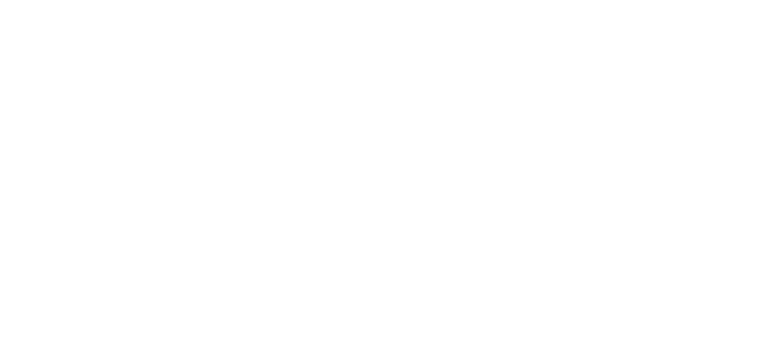
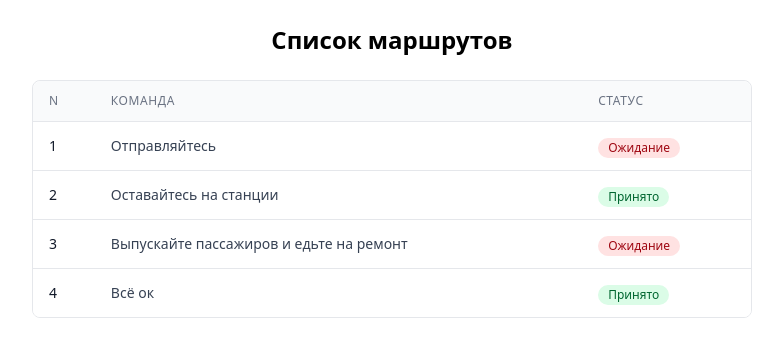
Before and after one commit to thrandishow/quietfront, a Next.js app: page /dispatcher in a window 1280 px wide. Shown: the top 352 px of the page, without its empty margins (248-1031 px from the left). Built offline with nearby package versions, Linux system fonts and the light colour scheme.

Commit message:
Added routes table

```diff
--- a/src/app/dispatcher/page.tsx
+++ b/src/app/dispatcher/page.tsx
@@ -1,3 +1,5 @@
+"use server";
+
 type Route = {
   id: number;
   team: string;
@@ -15,43 +17,62 @@
   { id: 4, team: "Всё ок", status: "Принято" },
 ];
 
-export default async function Page() {
-  <div className="max-w-2xl mx-auto p-6 bg-black rounded-lg shadow-md">
-    <h2 className="text-xl font-bold mb-4 text-center">Список маршрутов</h2>
+export default async function DispatcherPage() {
+  return (
+    <div className="max-w-3xl mx-auto p-4 sm:p-6">
+      <h1 className="text-2xl font-bold text-center mb-6">Список маршрутов</h1>
 
-    <div className="overflow-x-auto">
-      <table className="min-w-full border-collapse">
-        <thead>
-          <tr className="bg-gray-50">
-            <th className="px-4 py-3 text-left text-sm font-semibold text-gray-700 border-b border-gray-200 rounded-tl-lg rounded-bl-lg">
+      <div className="overflow-x-auto rounded-lg border border-gray-200">
+        <table className="min-w-full divide-y divide-gray-200">
+          <thead className="bg-gray-50">
+            <tr>
+              <th
+                scope="col"
+                className="px-4 py-3 text-left text-xs font-medium text-gray-500 uppercase tracking-wider rounded-tl-lg"
+              >
                 N
               </th>
-            <th className="px-4 py-3 text-left text-sm font-semibold text-gray-700 border-b border-gray-200">
+              <th
+                scope="col"
+                className="px-4 py-3 text-left text-xs font-medium text-gray-500 uppercase tracking-wider"
+              >
                 Команда
               </th>
-            <th className="px-4 py-3 text-left text-sm font-semibold text-gray-700 border-b border-gray-200 rounded-tr-lg rounded-br-lg">
+              <th
+                scope="col"
+                className="px-4 py-3 text-left text-xs font-medium text-gray-500 uppercase tracking-wider rounded-tr-lg"
+              >
                 Статус
               </th>
             </tr>
           </thead>
-        <tbody className="bg-white">
-          <tr className="border-b border-gray-200 hover:bg-gray-50">
-            <td className="px-4 py-3 text-sm text-gray-900">1</td>
-            <td className="px-4 py-3 text-sm text-gray-900">Команда А</td>
-            <td className="px-4 py-3 text-sm text-gray-900">Активен</td>
+          <tbody className="bg-white divide-y divide-gray-200">
+            {routesData.map((route) => (
+              <tr key={route.id} className="hover:bg-gray-50">
+                <td className="px-4 py-3 whitespace-nowrap text-sm font-medium text-gray-900">
+                  {route.id}
+                </td>
+                <td className="px-4 py-3 whitespace-nowrap text-sm text-gray-700">
+                  {route.team}
+                </td>
+                <td className="px-4 py-3 whitespace-nowrap">
+                  <span
+                    className={`inline-flex items-center px-2.5 py-0.5 rounded-full text-xs font-medium ${
+                      route.status === "Принято"
+                        ? "bg-green-100 text-green-800"
+                        : route.status === "Ожидание"
+                        ? "bg-red-100 text-red-800"
+                        : "bg-yellow-100 text-yellow-800"
+                    }`}
+                  >
+                    {route.status}
+                  </span>
+                </td>
               </tr>
-          <tr className="border-b border-gray-200 hover:bg-gray-50">
-            <td className="px-4 py-3 text-sm text-gray-900">2</td>
-            <td className="px-4 py-3 text-sm text-gray-900">Команда Б</td>
-            <td className="px-4 py-3 text-sm text-gray-900">Завершен</td>
-          </tr>
-          <tr className="border-b border-gray-200 hover:bg-gray-50">
-            <td className="px-4 py-3 text-sm text-gray-900">3</td>
-            <td className="px-4 py-3 text-sm text-gray-900">Команда В</td>
-            <td className="px-4 py-3 text-sm text-gray-900">В ожидании</td>
-          </tr>
+            ))}
           </tbody>
         </table>
       </div>
-  </div>;
+    </div>
+  );
 }
```
Lines whose indentation alone changed are shown as unchanged.
